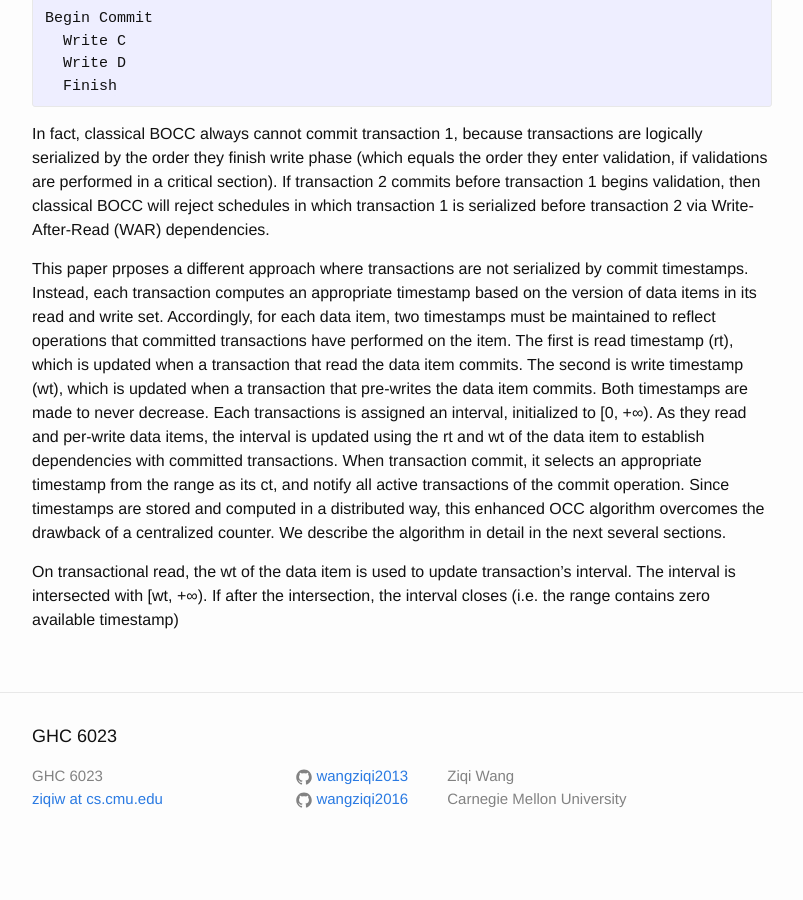
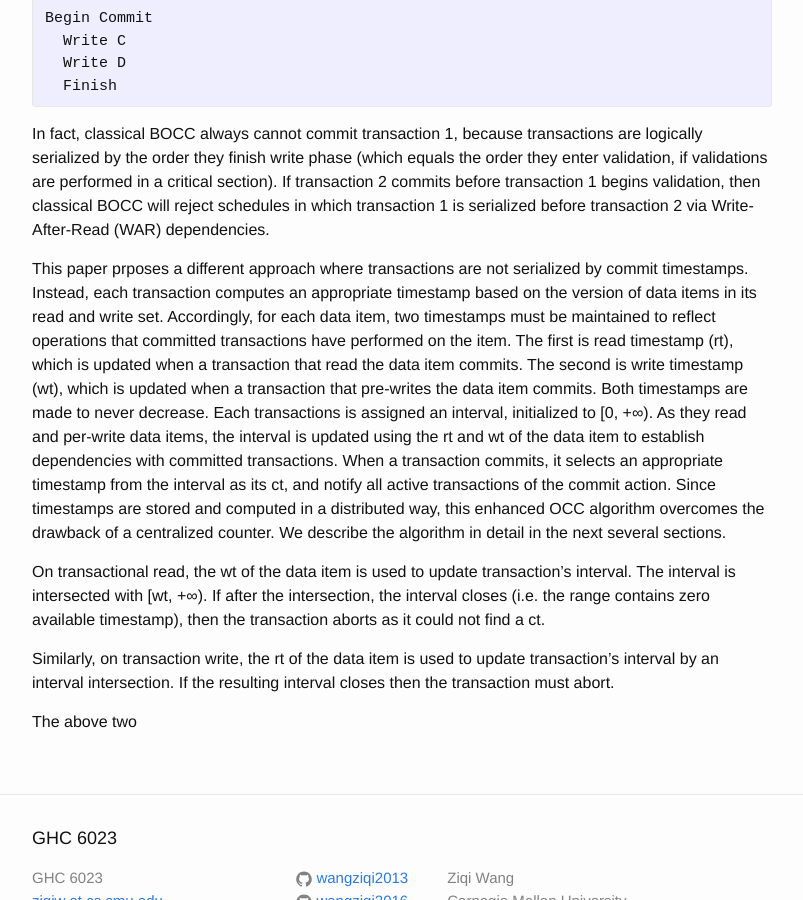
Before and after one commit to wangziqi2013/wangziqi2013.github.io, a Jekyll site: the page built from _posts/2018-04-07-Concurrent-Certifications-by-Intervals-of-ts-in-distributed-dbms.markdown, in a window 1280 px wide and 900 px high, scrolled down 2233 px. Shown: the whole window, without its empty margins (238-1041 px from the left). Built offline with Jekyll 4.4.1, drawn with Linux system fonts in a browser that asks for light colours; before the commit the page ends 3103 px from its top, so only the background shows below that.

Commit message:
Finish read and write

```diff
--- a/_posts/2018-04-07-Concurrent-Certifications-by-Intervals-of-ts-in-distributed-dbms.markdown
+++ b/_posts/2018-04-07-Concurrent-Certifications-by-Intervals-of-ts-in-distributed-dbms.markdown
@@ -104,11 +104,16 @@ which is updated when a transaction that read the data item commits. The second
 which is updated when a transaction that pre-writes the data item commits. Both timestamps are made to
 never decrease. Each transactions is assigned an interval, initialized to [0, +&infin;). As they read
 and per-write data items, the interval is updated using the rt and wt of the data item to establish dependencies
-with committed transactions. When transaction commit, it selects an appropriate timestamp from the range
-as its ct, and notify all active transactions of the commit operation. Since timestamps are stored and computed
+with committed transactions. When a transaction commits, it selects an appropriate timestamp from the interval
+as its ct, and notify all active transactions of the commit action. Since timestamps are stored and computed
 in a distributed way, this enhanced OCC algorithm overcomes the drawback of a centralized counter.
 We describe the algorithm in detail in the next several sections.
 
 On transactional read, the wt of the data item is used to update transaction's interval. The interval is
 intersected with [wt, +&infin;). If after the intersection, the interval closes (i.e. the range contains zero
-available timestamp)
+available timestamp), then the transaction aborts as it could not find a ct.
+
+Similarly, on transaction write, the rt of the data item is used to update transaction's interval by
+an interval intersection. If the resulting interval closes then the transaction must abort.
+
+The above two
```
